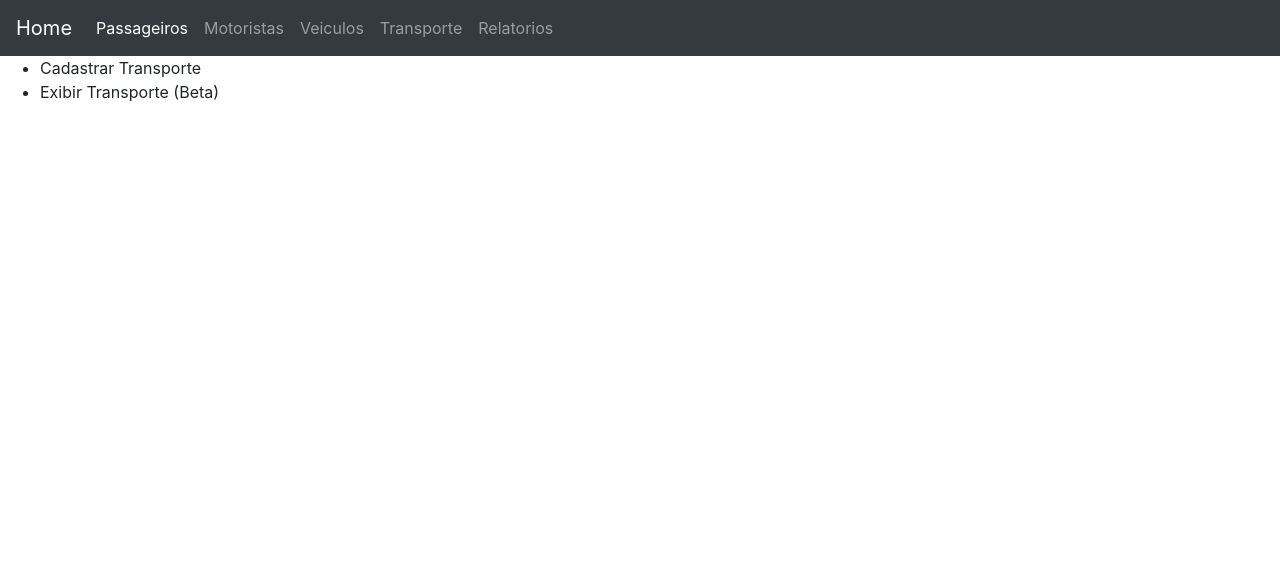
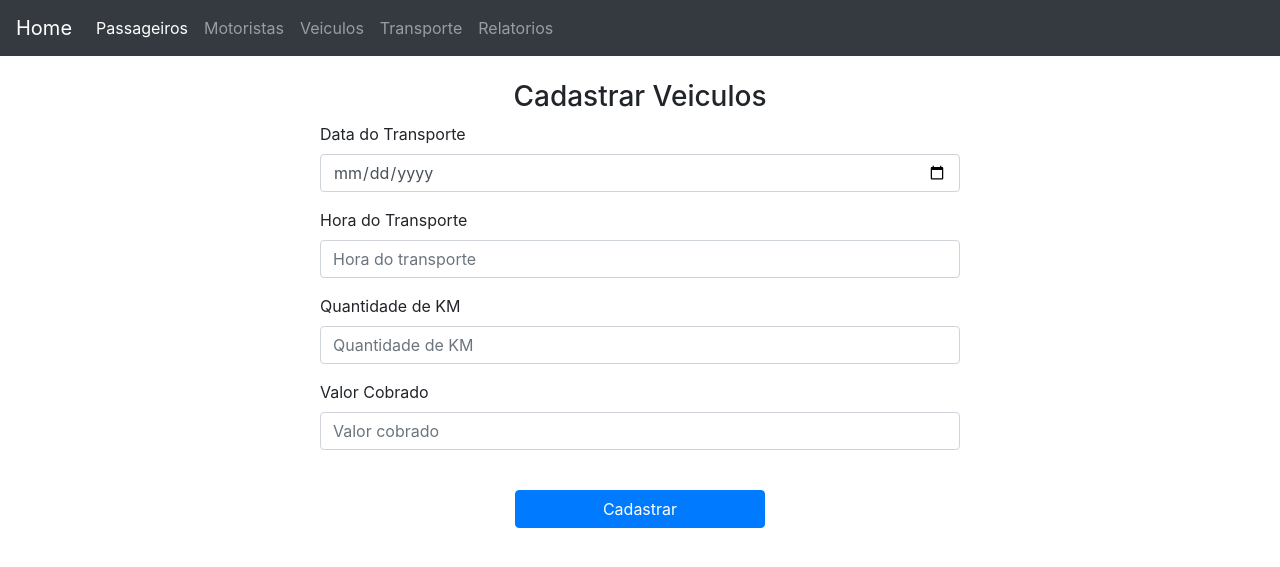
Before and after one commit to Carlos-Vitor-S/FlaskInicial, a Flask app: page /transporte/ in a window 1280 px wide. Shown: the top 567 px of the page. Run offline with Flask 2, Linux system fonts and the light colour scheme; some libraries are stand-ins or nearby versions.

Commit message:
Adicionando formulario

```diff
--- a/website/templates/transporte.html
+++ b/website/templates/transporte.html
@@ -5,6 +5,7 @@
     <meta http-equiv="X-UA-Compatible" content="IE=edge">
     <meta name="viewport" content="width=device-width, initial-scale=1.0">
     <title>Transportes</title>
+    <link rel="stylesheet" href="../static/signup.css">
     <link
     rel="stylesheet"
     href="https://stackpath.bootstrapcdn.com/bootstrap/4.4.1/css/bootstrap.min.css"
@@ -43,9 +44,74 @@
           </ul>
         </div>
       </nav>
-      <ul>
-          <li>Cadastrar Transporte</li>
-          <li>Exibir Transporte (Beta)</li>
-      </ul>
+      <br>
+  {% block content %}
+
+  <div class="formulario">
+    <form method="POST">
+      <h3 align="center">Cadastrar Veiculos</h3>
+
+      <div class="formulario-conteudo">
+        {% with messages = get_flashed_messages(with_categories=true) %}
+        {% if messages %}
+          {% for category, message in messages %} {% if category == 'error' %}
+            <span>{{ message }}</span>
+
+          {% else %}
+
+            <span>{{ message }}</span>
+
+          {% endif %} {% endfor %} {% endif %} {% endwith %}
+
+        <div class="form-group">
+            <label for="dataTransporte">Data do Transporte</label>
+            <input
+              type="date"
+              class="form-control"
+              id="dataTransporte"
+              name="dataTransporte"
+              placeholder="Data do transporte"
+            />
+        </div>
+
+        <div class="form-group">
+          <label for="horaTransporte">Hora do Transporte</label>
+          <input
+            type="texts"
+            class="form-control"
+            id="horaTransporte"
+            name="horaTransporte"
+            placeholder="Hora do transporte"
+          />
+        </div>
+
+        <div class="form-group">
+          <label for="km">Quantidade de KM</label>
+          <input
+            type="number"
+            class="form-control"
+            id="km"
+            name="km"
+            placeholder="Quantidade de KM"
+          />
+        </div>
+
+        <div class="form-group">
+          <label for="valorCobrado">Valor Cobrado</label>
+          <input
+            type="text"
+            class="form-control"
+            id="valorCobrado"
+            name="valorCobrado"
+            placeholder="Valor cobrado"
+          />
+        </div>
+
+      </div>
+      <br />
+      <div class="botao"><button type="submit" class="btn btn-primary">Cadastrar</button></div>
+    </form>
+  </div>
+  {% endblock %}
 </body>
 </html>
```
